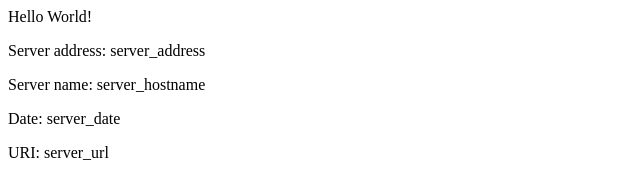
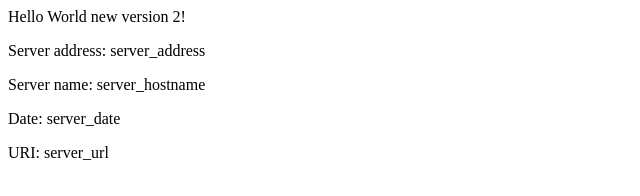
Before and after one commit to dipinjain/eks-example, a plain HTML site: page src/index.html in a window 1280 px wide. Shown: the whole page, without its empty margins (0-640 px from the left). Drawn offline with Linux system fonts and the light colour scheme.

Commit message:
v2.1 Updating home page

```diff
--- a/src/index.html
+++ b/src/index.html
@@ -2,7 +2,7 @@
 <title>Hello World version 2</title>
 </head>
 <div class="info">
-<h>Hello World!</h>
+<h>Hello World new version 2!</h>
 <p><span>Server&nbsp;address:</span> <span>server_address</span></p>
 <p><span>Server&nbsp;name:</span> <span>server_hostname</span></p>
 <p class="smaller"><span>Date:</span> <span>server_date</span></p>
```
